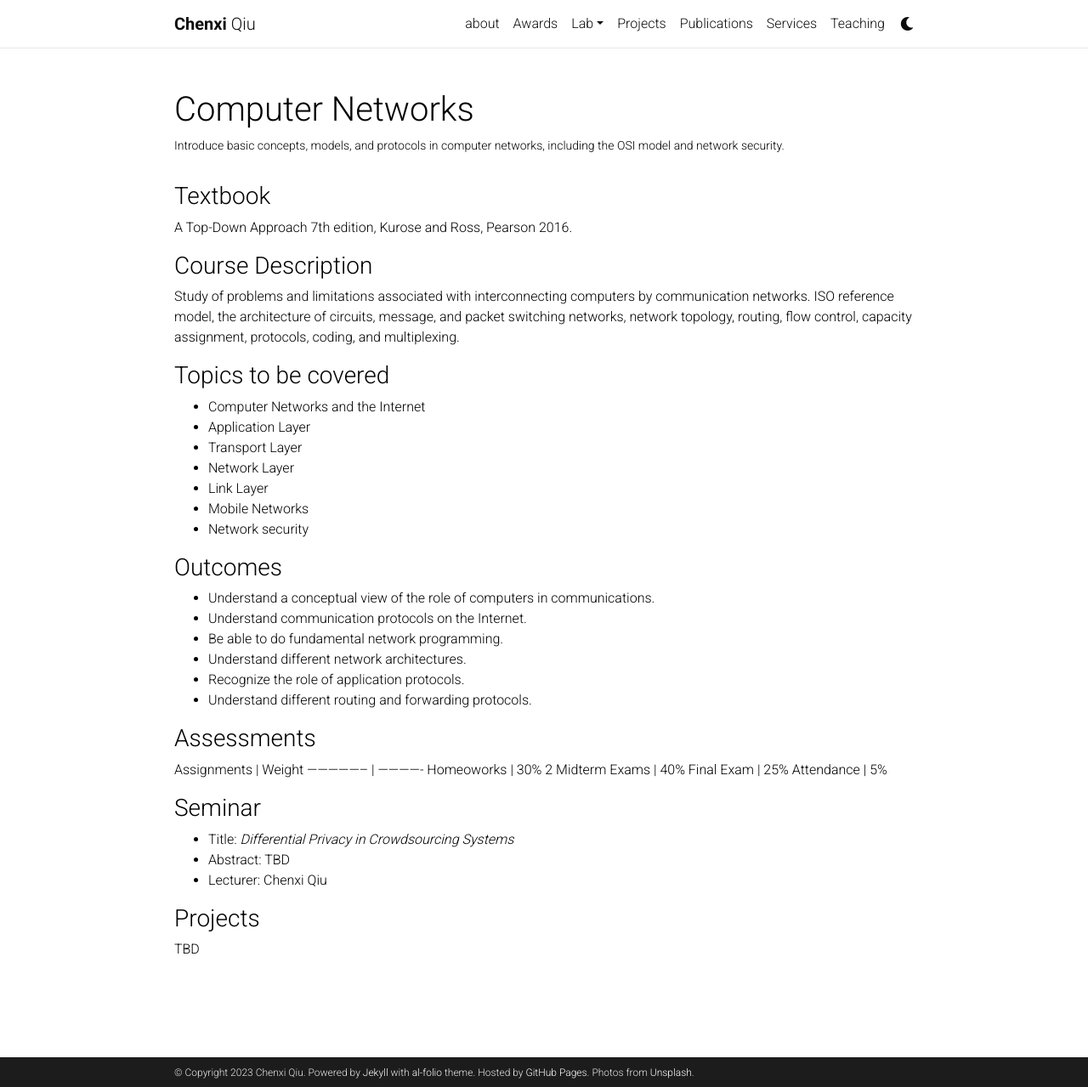
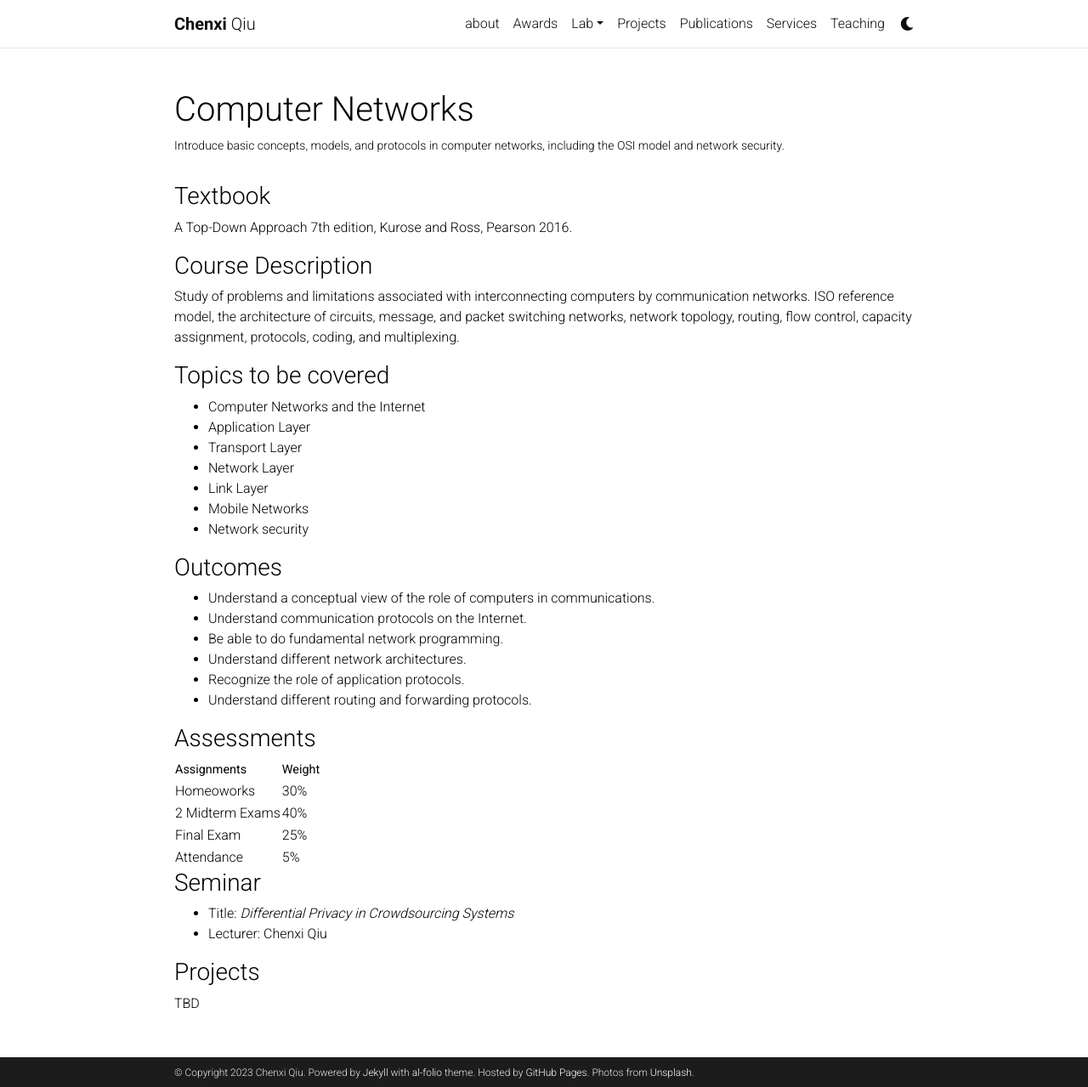
Before and after one commit to chenxiunt/chenxiunt.github.io, a Jekyll site: the page built from _teaching/CSCE5580.markdown, in a window 1280 px wide and 1279 px high. Shown: the whole window at 85% size. Built offline with Jekyll 4.4.1, drawn with Linux system fonts in a browser that asks for light colours; comment, search, counter and statistics services are not loaded; a style sheet for code colours, icons or effects is not loaded.

Commit message:
Update CSCE5580.markdown

```diff
--- a/_teaching/CSCE5580.markdown
+++ b/_teaching/CSCE5580.markdown
@@ -33,6 +33,7 @@ Study of problems and limitations associated with interconnecting computers by c
 * Understand different routing and forwarding protocols.
 
 ### Assessments ###
+
 Assignments       | Weight
 ----------------- | -------------
 Homeoworks        | 30%
@@ -43,7 +44,6 @@ Attendance        | 5%
 
 ### Seminar ###
 * Title: *Differential Privacy in Crowdsourcing Systems*
-* Abstract: TBD
 * Lecturer: Chenxi Qiu
 
 
```
